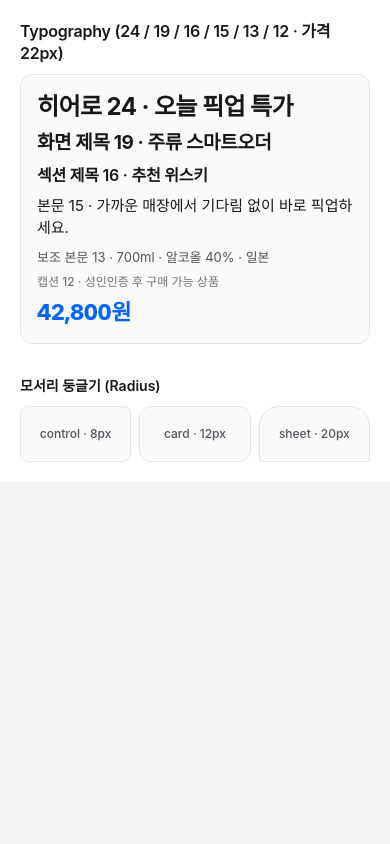
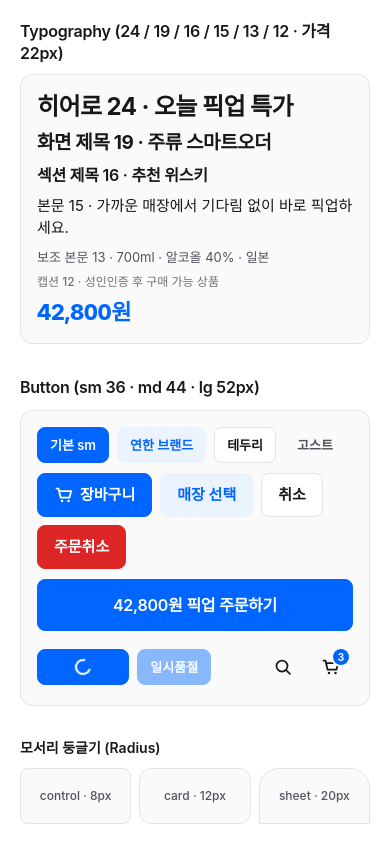
Before and after one commit to Link-up-co/mobile-design-system, a Next.js app: page / in a window 390 px wide. Shown: the part 697-1541 px from the top of the page. Before the commit the page ends 1179 px from the top, so only its background shows below. Built offline with nearby package versions, Linux system fonts and the light colour scheme; a web font is replaced by a local one.

Commit message:
feat(mobile): Stage 4 Button (36/44/52px, primary/soft/secondary/danger/ghost) and IconButton

```diff
--- a/src/app/page.tsx
+++ b/src/app/page.tsx
@@ -1,4 +1,4 @@
-import { Text } from "../mobile";
+import { Button, CartIcon, IconButton, SearchIcon, Text } from "../mobile";
 import { BRAND_PRESETS, buildListReturnHref, type BrandPreset } from "../tokens/index.ts";
 
 const SWATCHES: readonly { name: string; varName: string }[] = [
@@ -86,6 +86,43 @@ export default async function MobileGalleryPage({
         </div>
       </section>
 
+      <section className="space-y-3">
+        <Text variant="section">Button (sm 36 · md 44 · lg 52px)</Text>
+        <div className="space-y-2.5 rounded-card border border-line bg-surface-subtle p-4">
+          <div className="flex flex-wrap items-center gap-2">
+            <Button size="sm">기본 sm</Button>
+            <Button size="sm" variant="soft">연한 브랜드</Button>
+            <Button size="sm" variant="secondary">테두리</Button>
+            <Button size="sm" variant="ghost">고스트</Button>
+          </div>
+          <div className="flex flex-wrap items-center gap-2">
+            <Button icon={<CartIcon />}>장바구니</Button>
+            <Button variant="soft">매장 선택</Button>
+            <Button variant="secondary">취소</Button>
+            <Button variant="danger">주문취소</Button>
+          </div>
+          <div className="flex items-center gap-2">
+            <Button size="lg" fullWidth>
+              42,800원 픽업 주문하기
+            </Button>
+          </div>
+          <div className="flex items-center justify-between pt-1">
+            <div className="flex items-center gap-2">
+              <Button size="sm" loading>
+                결제 요청 중
+              </Button>
+              <Button size="sm" disabled>
+                일시품절
+              </Button>
+            </div>
+            <div className="flex items-center gap-1">
+              <IconButton aria-label="검색" icon={<SearchIcon />} />
+              <IconButton aria-label="장바구니" badge={3} icon={<CartIcon />} />
+            </div>
+          </div>
+        </div>
+      </section>
+
       <section className="space-y-2.5">
         <h2 className="text-sm font-semibold text-ink">모서리 둥글기 (Radius)</h2>
         <div className="grid grid-cols-3 gap-2 text-center text-xs font-medium text-ink-secondary">
--- /dev/null
+++ b/src/mobile/Button.tsx
@@ -0,0 +1,115 @@
+import type { ButtonHTMLAttributes, ReactNode } from "react";
+import clsx from "clsx";
+
+const VARIANTS = {
+  primary:
+    "border-primary bg-primary text-primary-fg not-disabled:hover:bg-primary-hover not-disabled:active:bg-primary-hover",
+  soft: "border-transparent bg-primary-soft text-primary not-disabled:hover:brightness-95 not-disabled:active:brightness-90",
+  secondary:
+    "border-line bg-surface text-ink not-disabled:hover:border-line-strong not-disabled:hover:bg-surface-subtle not-disabled:active:bg-canvas",
+  danger:
+    "border-danger bg-danger text-white not-disabled:hover:bg-danger-hover not-disabled:active:bg-danger-hover",
+  ghost:
+    "border-transparent bg-transparent text-ink-secondary not-disabled:hover:bg-canvas not-disabled:hover:text-ink not-disabled:active:bg-line/60",
+} as const;
+
+const SIZES = {
+  sm: "h-9 px-3 text-body-sm",
+  md: "h-11 px-4 text-body",
+  lg: "h-[52px] px-5 text-section",
+} as const;
+
+export type ButtonVariant = keyof typeof VARIANTS;
+export type ButtonSize = keyof typeof SIZES;
+
+export function buttonClass(
+  variant: ButtonVariant = "primary",
+  size: ButtonSize = "md",
+  fullWidth = false
+) {
+  return clsx(
+    "pressable relative inline-flex cursor-pointer select-none items-center justify-center gap-1.5 whitespace-nowrap rounded-control border font-semibold",
+    "outline-offset-0 outline-transparent focus-visible:outline-2 focus-visible:outline-offset-2 focus-visible:outline-primary",
+    "disabled:cursor-not-allowed disabled:not-aria-busy:opacity-45 aria-busy:cursor-wait",
+    VARIANTS[variant],
+    SIZES[size],
+    fullWidth && "w-full"
+  );
+}
+
+export type ButtonProps = ButtonHTMLAttributes<HTMLButtonElement> & {
+  variant?: ButtonVariant;
+  size?: ButtonSize;
+  fullWidth?: boolean;
+  loading?: boolean;
+  icon?: ReactNode;
+};
+
+export function Button({
+  variant = "primary",
+  size = "md",
+  fullWidth = false,
+  loading = false,
+  type = "button",
+  disabled,
+  icon,
+  className,
+  children,
+  ...rest
+}: ButtonProps) {
+  return (
+    <button
+      type={type}
+      disabled={disabled || loading}
+      aria-busy={loading || undefined}
+      className={clsx(buttonClass(variant, size, fullWidth), className)}
+      {...rest}
+    >
+      <span className={clsx("inline-flex items-center gap-1.5 transition-opacity", loading && "opacity-0")}>
+        {icon}
+        {children}
+      </span>
+      {loading && (
+        <span
+          aria-hidden="true"
+          className="absolute inset-0 m-auto size-4 animate-[spin_0.6s_linear_infinite] rounded-full border-2 border-current border-t-transparent transition-opacity starting:opacity-0"
+        />
+      )}
+    </button>
+  );
+}
+
+export type IconButtonProps = Omit<ButtonHTMLAttributes<HTMLButtonElement>, "children"> & {
+  "aria-label": string;
+  icon: ReactNode;
+  size?: "sm" | "md";
+  badge?: number;
+};
+
+export function IconButton({
+  size = "md",
+  badge,
+  icon,
+  type = "button",
+  className,
+  ...rest
+}: IconButtonProps) {
+  return (
+    <button
+      type={type}
+      className={clsx(
+        "pressable relative inline-flex shrink-0 cursor-pointer select-none items-center justify-center rounded-control text-ink outline-transparent hover:bg-canvas active:bg-line/60 focus-visible:outline-2 focus-visible:outline-offset-2 focus-visible:outline-primary disabled:cursor-not-allowed disabled:opacity-45",
+        size === "sm" ? "size-9" : "size-11",
+        className
+      )}
+      {...rest}
+    >
+      {icon}
+      {badge !== undefined && badge > 0 && (
+        <span className="pointer-events-none absolute top-1 right-1 inline-flex h-4 min-w-4 items-center justify-center rounded-full bg-primary px-1 text-[10px] leading-none font-bold tabular-nums text-primary-fg ring-2 ring-surface">
+          {badge > 99 ? "99+" : badge}
+        </span>
+      )}
+    </button>
+  );
+}
--- /dev/null
+++ b/src/mobile/icons.tsx
@@ -0,0 +1,65 @@
+import clsx from "clsx";
+
+type P = { className?: string };
+const stroke = {
+  fill: "none",
+  stroke: "currentColor",
+  strokeWidth: 1.75,
+  strokeLinecap: "round",
+  strokeLinejoin: "round",
+} as const;
+
+export function CartIcon({ className }: P) {
+  return (
+    <svg aria-hidden="true" viewBox="0 0 20 20" className={clsx("size-5 shrink-0", className)}>
+      <path d="M2.5 3.5h2l2.1 9.2h8.8l1.8-6.7H5.2" {...stroke} />
+      <circle cx="8" cy="16" r="1.25" fill="currentColor" />
+      <circle cx="14.5" cy="16" r="1.25" fill="currentColor" />
+    </svg>
+  );
+}
+
+export function SearchIcon({ className }: P) {
+  return (
+    <svg aria-hidden="true" viewBox="0 0 20 20" className={clsx("size-5 shrink-0", className)}>
+      <circle cx="9" cy="9" r="5.5" {...stroke} />
+      <path d="M13.2 13.2L17 17" {...stroke} />
+    </svg>
+  );
+}
+
+export function BackIcon({ className }: P) {
+  return (
+    <svg aria-hidden="true" viewBox="0 0 20 20" className={clsx("size-5 shrink-0", className)}>
+      <path d="M12.5 4L6.5 10l6 6" {...stroke} />
+    </svg>
+  );
+}
+
+export function CloseIcon({ className }: P) {
+  return (
+    <svg aria-hidden="true" viewBox="0 0 20 20" className={clsx("size-5 shrink-0", className)}>
+      <path d="M5 5l10 10M15 5L5 15" {...stroke} />
+    </svg>
+  );
+}
+
+export function ChevronDownIcon({ open, className }: { open?: boolean; className?: string }) {
+  return (
+    <svg
+      aria-hidden="true"
+      viewBox="0 0 20 20"
+      className={clsx("size-4 shrink-0 transition-transform duration-200", open && "rotate-180", className)}
+    >
+      <path d="M5 7.5l5 5 5-5" {...stroke} />
+    </svg>
+  );
+}
+
+export function CheckIcon({ className }: P) {
+  return (
+    <svg aria-hidden="true" viewBox="0 0 20 20" className={clsx("size-4 shrink-0", className)}>
+      <path d="M4.5 10.5l3.5 3.5 7.5-8" {...stroke} />
+    </svg>
+  );
+}
--- a/src/mobile/index.ts
+++ b/src/mobile/index.ts
@@ -1 +1,3 @@
 export * from "./Text";
+export * from "./Button";
+export * from "./icons";
```
Also changed, not shown: 2 other files (tests, documents, lock files or other folders).
